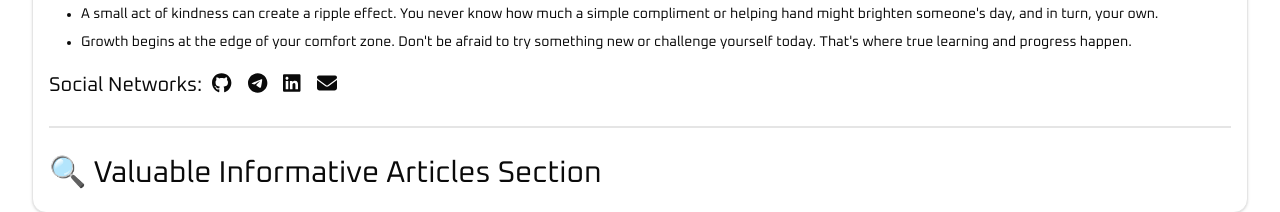
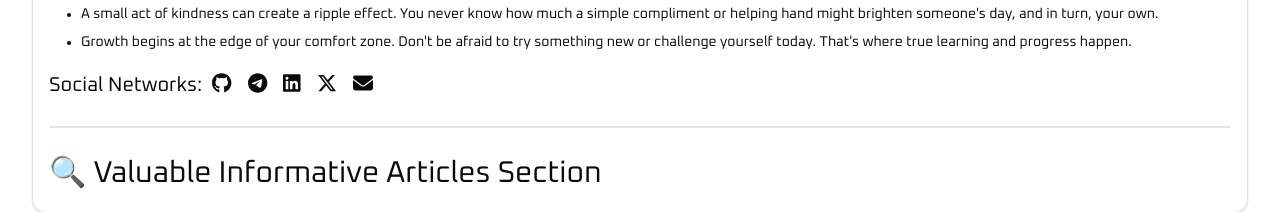
Before and after one commit to 0xabhikr/str, a Next.js app: page / in a window 1280 px wide. Shown: the part 312-524 px from the top of the page. Built offline with nearby package versions, Linux system fonts and the light colour scheme.

Commit message:
allowerd twitter icon

```diff
--- a/app/page.tsx
+++ b/app/page.tsx
@@ -86,9 +86,9 @@ export default function HomePage() {
             <a href="https://www.linkedin.com/in/0xabhikr" target="_blank" rel="noopener noreferrer" aria-label="LinkedIn Profile">
               <FontAwesomeIcon icon={faLinkedin} />
             </a>
-            {/* <a href="https://x.com/Abhikr_X" target="_blank" rel="noopener noreferrer" aria-label="Twitter (X) Profile">
+            <a href="https://x.com/Abhikr_X" target="_blank" rel="noopener noreferrer" aria-label="Twitter (X) Profile">
               <FontAwesomeIcon icon={faXTwitter} />
-            </a> */}
+            </a>
             <a href="mailto:abhikr6714@outlook.com" target="_blank" rel="noopener noreferrer" aria-label="Email Me">
               <FontAwesomeIcon icon={faEnvelope} />
             </a>
```
